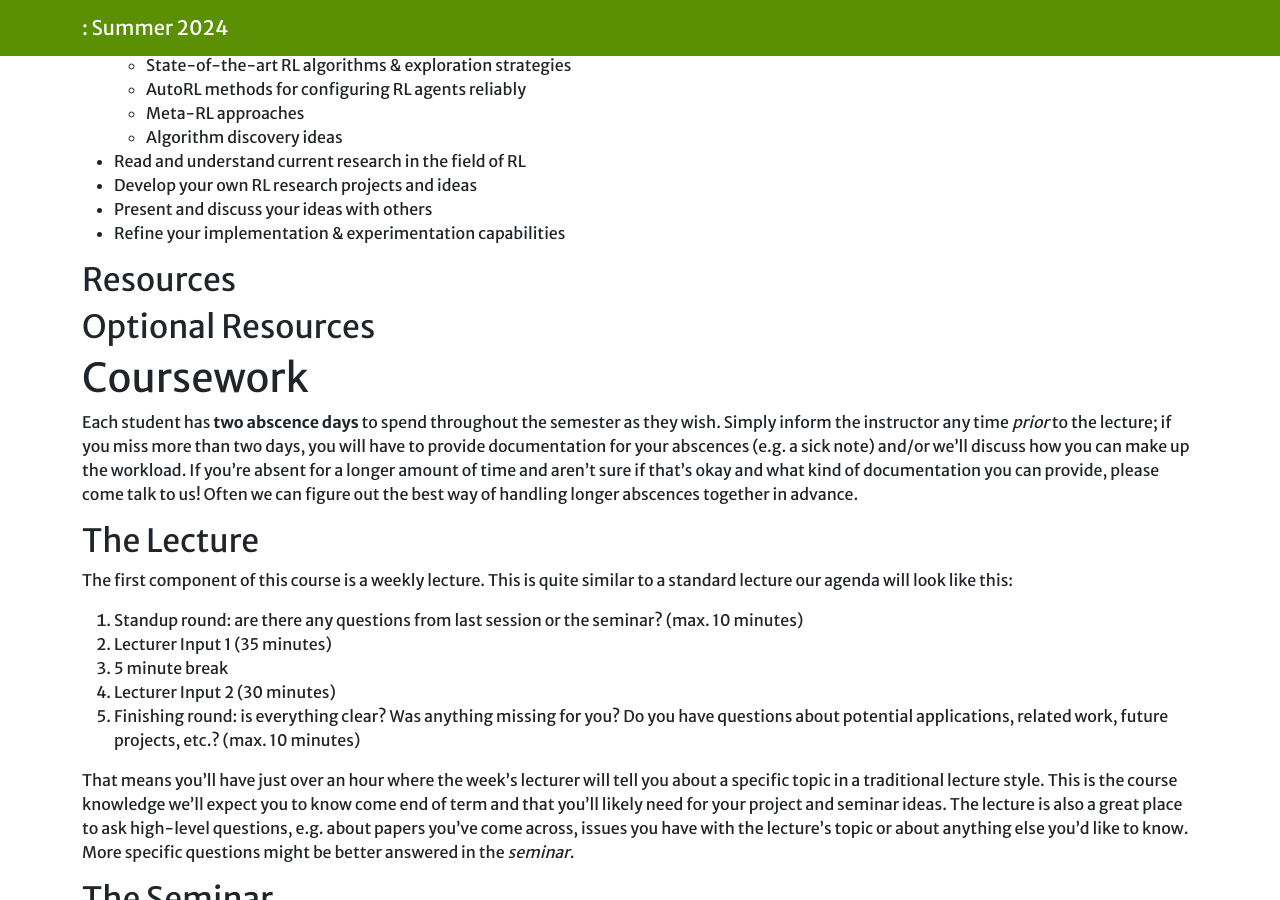
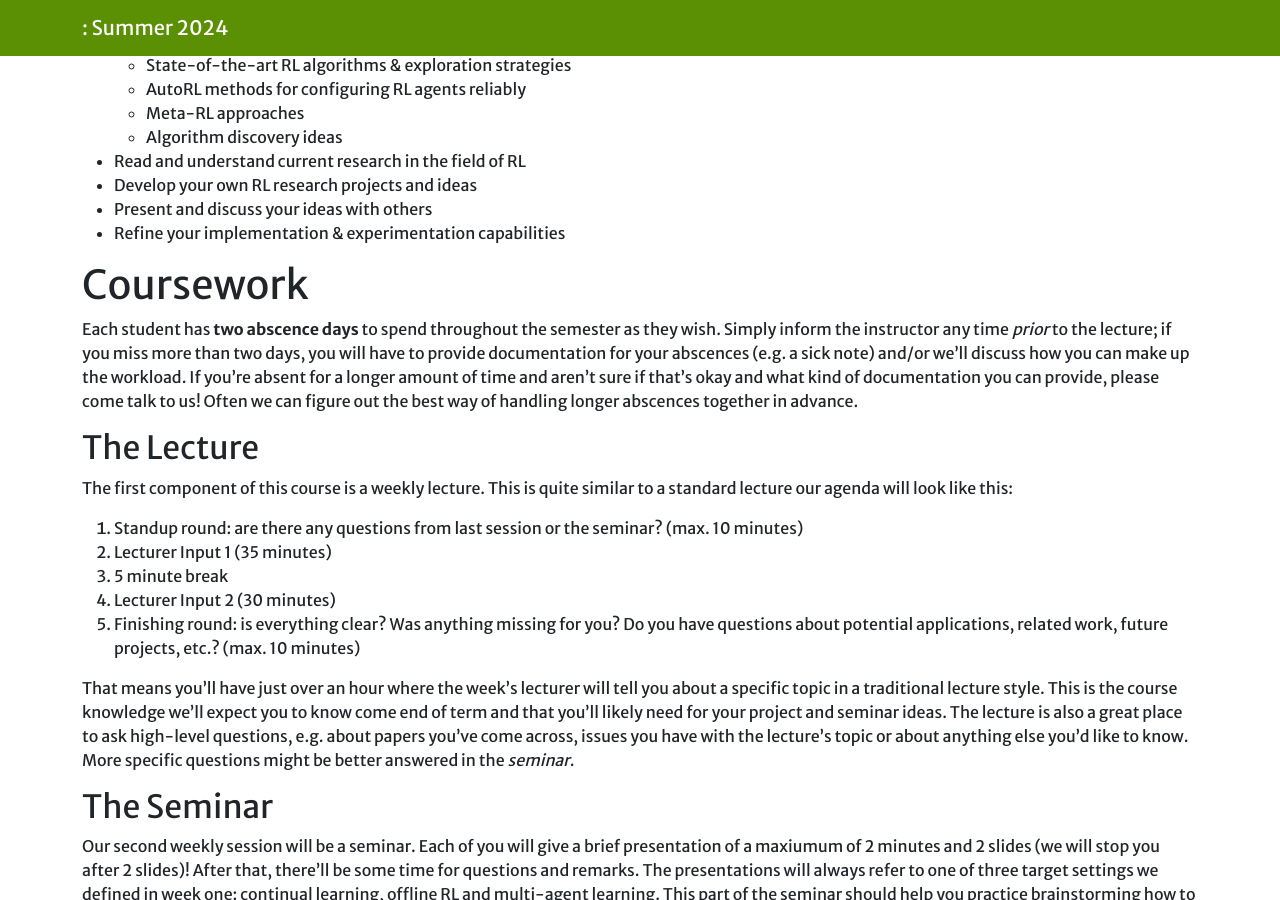
Before and after one commit to automl-edu/advanced-topics-in-deep-rl, a Jekyll site: the page built from index.md, in a window 1280 px wide and 900 px high, scrolled down 980 px. Built offline with Jekyll 4.4.1, drawn with Linux system fonts in a browser that asks for light colours; a script that is not in the unit is left out; our own code applies the rules of GitHub Pages for plain Markdown files.

Commit message:
remove resources section

```diff
--- a/index.md
+++ b/index.md
@@ -26,14 +26,6 @@ Upon completing this course, our goal is for you to be able to:
 * Develop your own RL research projects and ideas
 * Present and discuss your ideas with others
 * Refine your implementation & experimentation capabilities
-
-## <a name="resources">Resources</a>
-
-{% include resources.html content=site.resources %}
-
-## <a name="additional-resources">Optional Resources</a>
-
-{% include resources.html content=site.extra-resources %}
 
 # Coursework
 
```
